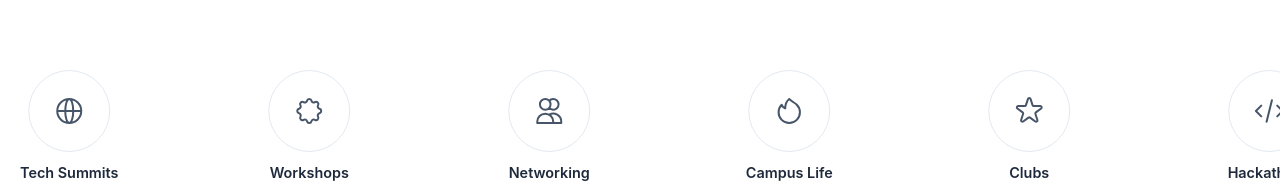
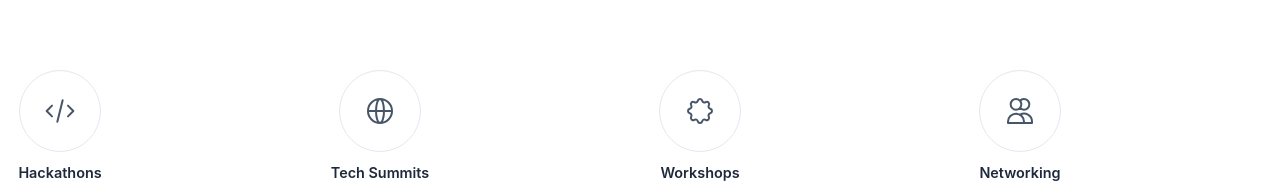
Before and after one commit to Jack-khalif/eventify, a React (Vite) app in the folder frontend/: page / in a window 1280 px wide. Shown: the part 604-800 px from the top of the page. Built offline with nearby package versions, Linux system fonts and the light colour scheme.

Commit message:
pingpong finally working

```diff
--- a/frontend/src/components/CategoryIcons.tsx
+++ b/frontend/src/components/CategoryIcons.tsx
@@ -8,16 +8,56 @@ export default function CategoryIcons() {
     { name: "Clubs", icon: <path strokeLinecap="round" strokeLinejoin="round" strokeWidth={1.5} d="M11.049 2.927c.3-.921 1.603-.921 1.902 0l1.519 4.674a1 1 0 00.95.69h4.915c.969 0 1.371 1.24.588 1.81l-3.976 2.888a1 1 0 00-.363 1.118l1.518 4.674c.3.922-.755 1.688-1.538 1.118l-3.976-2.888a1 1 0 00-1.176 0l-3.976 2.888c-.783.57-1.838-.197-1.538-1.118l1.518-4.674a1 1 0 00-.363-1.118l-3.976-2.888c-.784-.57-.38-1.81.588-1.81h4.914a1 1 0 00.951-.69l1.519-4.674z" /> }
   ];
 
-  // Since we need TWO sets of icons for the infinite loop, we define the JSX as a variable
-  // that we can repeat inside the main render.
-  const CategoryIconItem = ({ item }: { item: typeof categories[0] }) => (
+  return (
+    <section
+      style={{
+        maxWidth: "100vw",
+        margin: "0 auto",
+        padding: "40px 0",
+        overflow: "hidden",
+        position: "relative",
+      }}
+    >
+      <style>{`
+        /* The Ping-Pong Animation */
+        @keyframes pingpong {
+          0% { transform: translateX(10%); }   /* Start slightly pulled to the right */
+          100% { transform: translateX(-10%); } /* Slide slightly to the left */
+        }
+
+        /* Stop animation and center perfectly on wider desktop screens */
+        @media (min-width: 1024px) {
+          .icon-track {
+            animation: none !important;
+            justify-content: center !important;
+            transform: translateX(0) !important;
+          }
+        }
+      `}</style>
+
       <div
+        className="icon-track"
+        style={{
+          display: "flex",
+          gap: "200px",
+          width: "max-content",
+          margin: "0 auto", // Centers the track
+          // 'alternate' tells it to go back and forth! 'ease-in-out' makes the turn smooth.
+          animation: "pingpong 4s ease-in-out infinite alternate",
+        }}
+        onMouseEnter={(e) => { e.currentTarget.style.animationPlayState = "paused" }}
+        onMouseLeave={(e) => { e.currentTarget.style.animationPlayState = "running" }}
+      >
+        {/* We only need the SINGLE set of 6 icons now! */}
+        {categories.map((category, index) => (
+          <div
+            key={index}
             style={{
               display: "flex",
               flexDirection: "column",
               alignItems: "center",
               cursor: "pointer",
-        minWidth: "200px", // Increased slighty so they are more spread out
+              minWidth: "120px",
             }}
           >
             <div
@@ -32,13 +72,13 @@ export default function CategoryIcons() {
                 marginBottom: "12px",
                 color: "#475569",
                 transition: "all 0.2s ease",
-          backgroundColor: "white", // Clean white background for the circles
+                backgroundColor: "white",
               }}
               onMouseEnter={(e) => {
                 e.currentTarget.style.borderColor = "#14B8A6";
                 e.currentTarget.style.color = "#14B8A6";
                 e.currentTarget.style.boxShadow = "0 6px 16px rgba(20, 184, 166, 0.2)";
-          e.currentTarget.style.transform = "translateY(-3px)"; // Slight lift on hover
+                e.currentTarget.style.transform = "translateY(-3px)";
               }}
               onMouseLeave={(e) => {
                 e.currentTarget.style.borderColor = "#E2E8F0";
@@ -54,69 +94,13 @@ export default function CategoryIcons() {
                 stroke="currentColor"
                 style={{ width: "32px", height: "32px" }}
               >
-          {item.icon}
+                {category.icon}
               </svg>
             </div>
             <span style={{ fontSize: "0.9rem", fontWeight: "600", color: "#1E293B", textAlign: "center" }}>
-        {item.name}
+              {category.name}
             </span>
           </div>
-  );
-
-  return (
-    <section
-      style={{
-        maxWidth: "100vw", // Full viewport width
-        margin: "0 auto",
-        padding: "40px 0", // Reduced horizontal padding as it will overflow anyway
-        overflow: "hidden", // Crucial! Hides the extra icons as they scroll off screen
-        position: "relative",
-      }}
-    >
-      {/* This is a classic technique to inject CSS Keyframes into a React component
-        without a separate CSS file. We are defining the 'scroll' animation.
-      */}
-      <style>{`
-        @keyframes scroll {
-          0% { transform: translateX(0); }
-          100% { transform: translateX(calc(-100%)); }
-          /* We scroll the container the width of exactly ONE set of icons */
-        }
-      `}</style>
-
-      <div
-        style={{
-          display: "flex",
-          alignItems: "center",
-          gap: "40px", // Space between items
-          // -----------------------------------------------------------------
-          //  THE MAGIC: The Animation definition
-          // e scroll, very slowly (60 seconds for a full loop), infinitely, and linearly.
-          // -----------------------------------------------------------------
-          animation: "scroll 60s linear infinite",
-          // -----------------------------------------------------------------
-          //  RESPONSIVENESS: Stop animation on hover
-          // This must be added as a JS onMouseEnter/onMouseLeave to pause INLINE styles.
-          // We apply the animation to the wrapper div.
-          // -----------------------------------------------------------------
-          width: "max-content", // Important: Keeps the icons in one single ultra-wide row
-        }}
-        onMouseEnter={(e) => { e.currentTarget.style.animationPlayState = "paused" }}
-        onMouseLeave={(e) => { e.currentTarget.style.animationPlayState = "running" }}
-      >
-        {/* Set 1: The Original Icons */}
-        {categories.map((category, index) => (
-          <CategoryIconItem key={`original-${index}`} item={category} />
-        ))}
-
-        {/* Set 2: The Duplicated Icons for the seamless loop */}
-        {/*
-          When the original Set 1 scrolls completely off screen,
-          the animation resets to 0%. Set 2 looks exactly like Set 1,
-          so the eye never notices the jump back to the start!
-        */}
-        {categories.map((category, index) => (
-          <CategoryIconItem key={`duplicate-${index}`} item={category} />
         ))}
       </div>
     </section>
```
Lines whose indentation alone changed are shown as unchanged.
